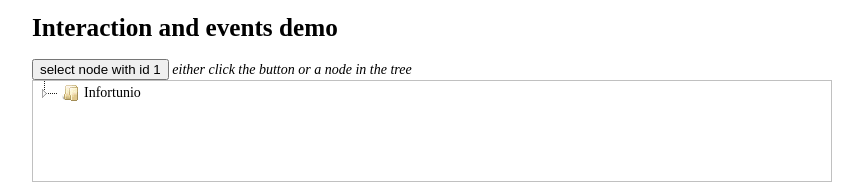
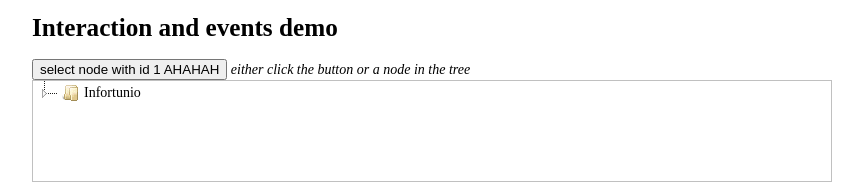
Before and after one commit to luca-grella/thesis, a website: page tesi/vakata-jstree-6dce227/demo/basic/index.html in a window 1280 px wide. Shown: the part 208-391 px from the top of the page, without its empty margins (208-1071 px from the left). Drawn offline with nearby package versions, Linux system fonts and the light colour scheme.

Commit message:
Update index.html

```diff
--- a/tesi/vakata-jstree-6dce227/demo/basic/index.html
+++ b/tesi/vakata-jstree-6dce227/demo/basic/index.html
@@ -18,7 +18,7 @@
 	<div id="jstree_demo" class="demo"></div>
 
 	<h1>Interaction and events demo</h1>
-	<button id="evts_button">select node with id 1</button> <em>either click the button or a node in the tree</em>
+	<button id="evts_button">select node with id 1 AHAHAH</button> <em>either click the button or a node in the tree</em>
 	<div id="evts" class="demo"></div>
 
 	<script src="https://ajax.googleapis.com/ajax/libs/jquery/3.3.1/jquery.min.js"></script>
```
